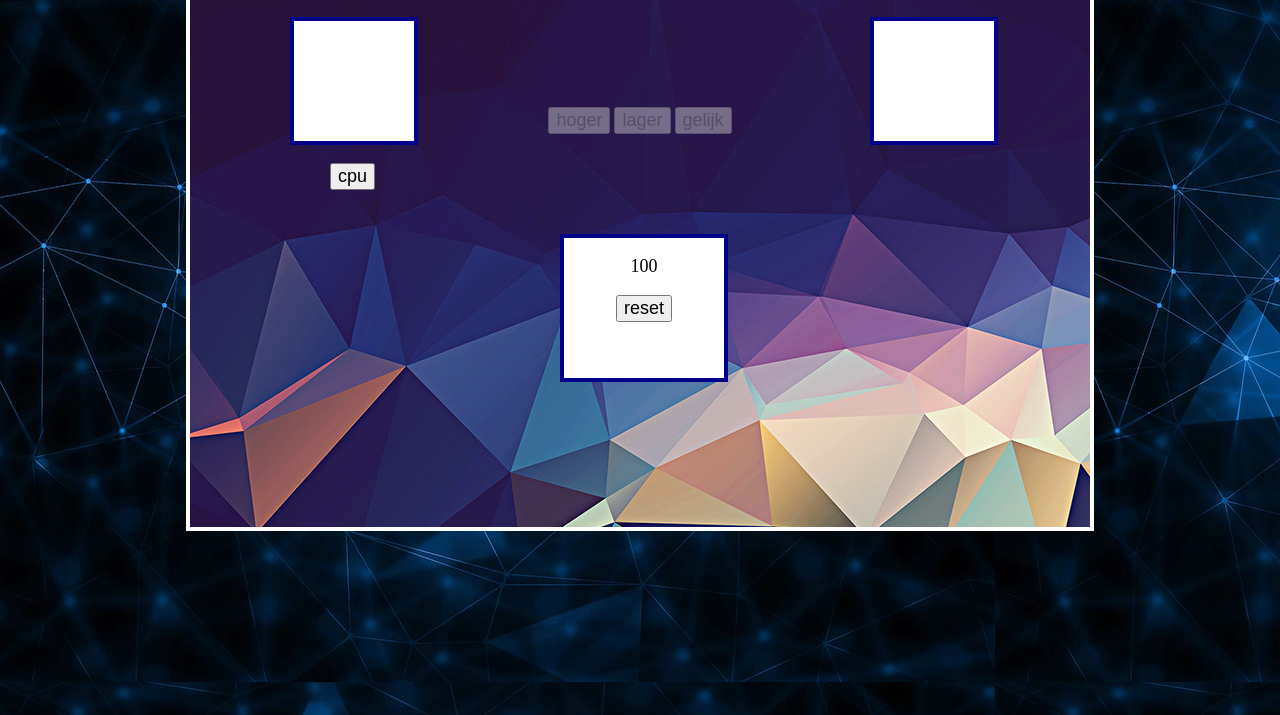
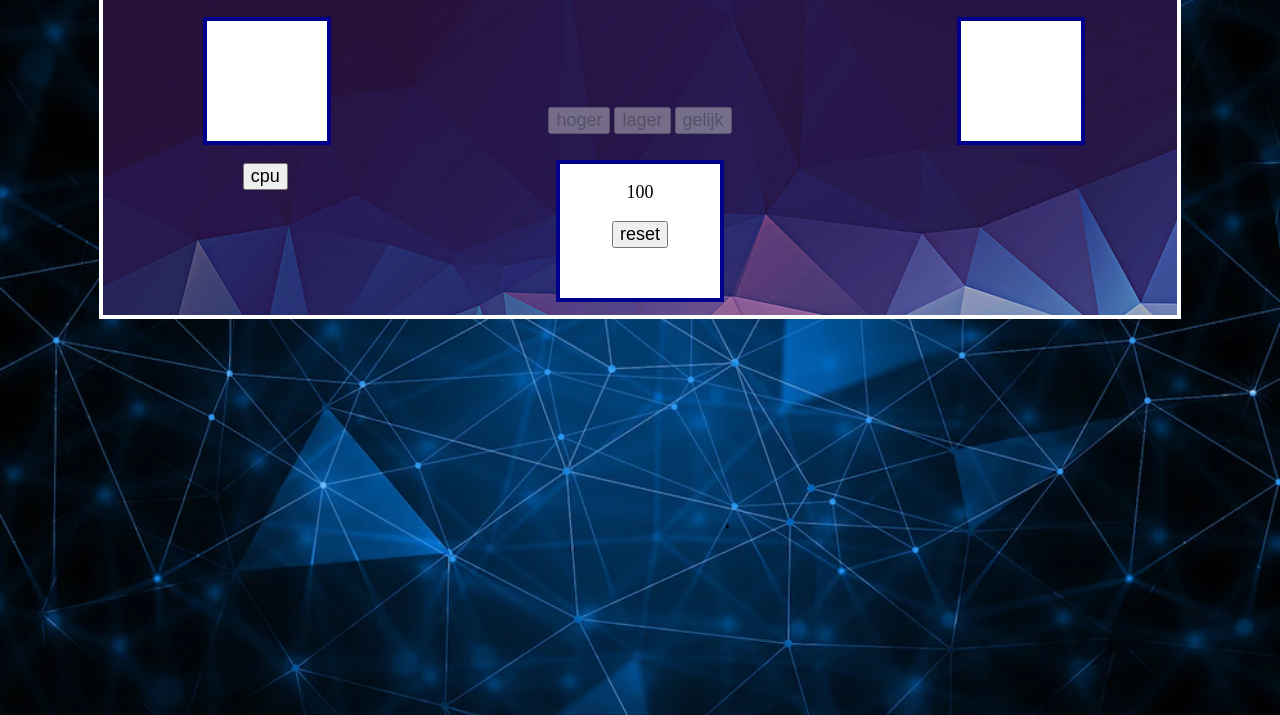
Before and after one commit to keviebokje/hoger-lager, a plain HTML site: page index.html in a window 1280 px wide. Shown: the part 85-800 px from the top of the page. Drawn offline with Linux system fonts and the light colour scheme.

Commit message:
Add files via upload

```diff
--- a/css/style.css
+++ b/css/style.css
@@ -79,7 +79,7 @@ h1 {
     color: white;
 }
 
-html {
+body {
     background-image: url(../img/achtergrond\ main.png);
 }
 
@@ -90,3 +90,28 @@ html {
 .gelijk {
     font-size: large;
 }
+
+@media screen and (max-height: 1440px) {
+    body {
+        background-image: url(../img/achtergrond\ main.png);
+        background-size: cover;
+    }
+}
+
+@media screen and (orientation: landscape) {
+    .wrapper {
+        width: 85%;
+        height: 388px;
+        text-align: center;
+        background-image: url(../img/achtergrond\ wrap.jpg);
+        border: 4px solid white;
+
+    }
+
+    .art3 {
+        height: 134px;
+        margin: 0 auto;
+        margin-top: 26px;
+        float: none;
+    }
+}
```
